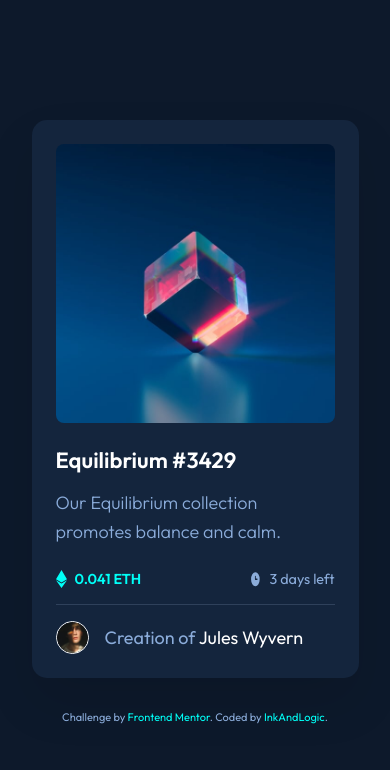
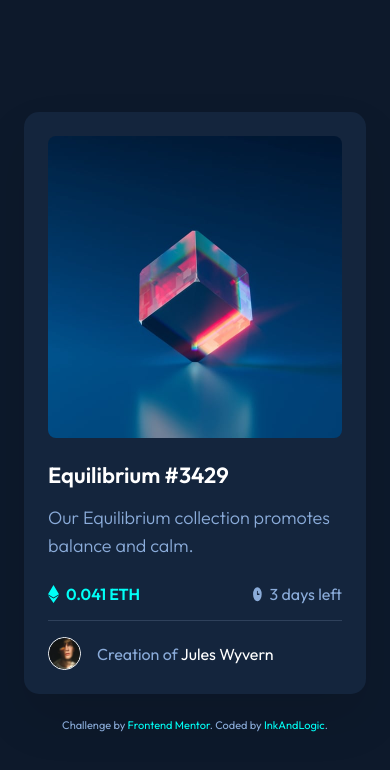
Before and after one commit to InkAndLogic/NFT-preview-card-component, a plain HTML site: page index.html in a window 390 px wide. Drawn offline with Linux system fonts and the light colour scheme.

Commit message:
PIXEL PERFECT: Match design screenshot exactly
🎯 Precise Measurements Applied:
- Card: 350px width (desktop) / 327px (mobile)
- Image: 302px height with proper object-fit
- Padding: 24px consistent throughout
- Typography: 22px title, 18px description, 16px stats

🔧 Exact Spacing:
- Image margin-bottom: 24px
- Title margin-bottom: 16px
- Description margin-bottom: 24px
- Stats margin-bottom: 16px
- Divider margin: 16px vertical
- Creator gap: 16px
- Icon gaps: 7px

✨ Perfect Typography:
- Title: 22px, font-weight 600, line-height 1.2
- Description: 18px, font-weight 300, line-height 1.55
- Stats: 16px with proper font weights
- Creator: 16px with zero margin

🎨 Enhanced Details:
- Proper image height instead of aspect-ratio
- Precise icon sizing and alignment
- Perfect color implementation
- Responsive breakpoints optimized

```diff
--- a/style.css
+++ b/style.css
@@ -37,7 +37,8 @@ body {
   flex-direction: column;
   align-items: center;
   justify-content: center;
-  padding: 1rem;
+  padding: 1.5rem;
+  margin: 0;
 }
 
 /* Main Container */
@@ -45,29 +46,29 @@ main {
   width: 100%;
   display: flex;
   justify-content: center;
+  align-items: center;
 }
 
 /* Card Styles */
 .card {
   background-color: var(--blue-900);
   border-radius: 15px;
-  padding: 1.5rem;
+  padding: 24px;
   box-shadow: 0 25px 50px rgba(0, 0, 0, 0.1);
-  max-width: 327px;
-  width: 100%;
+  width: 350px;
+  max-width: 350px;
 }
 
 /* Card Image Container */
 .card-image {
   position: relative;
-  margin-bottom: 1.5rem;
+  margin-bottom: 24px;
   cursor: pointer;
 }
 
 .card-image img {
   width: 100%;
-  height: auto;
-  aspect-ratio: 1 / 1;
+  height: 302px;
   object-fit: cover;
   border-radius: 8px;
   display: block;
@@ -104,10 +105,10 @@ main {
 
 /* Card Title */
 .card-title {
-  font-size: 1.375rem;
+  font-size: 22px;
   font-weight: var(--font-weight-semibold);
   color: var(--white);
-  margin-bottom: 1rem;
+  margin-bottom: 16px;
   cursor: pointer;
   transition: color 0.3s ease;
   line-height: 1.2;
@@ -123,8 +124,9 @@ main {
 .card-description {
   color: var(--blue-500);
   font-weight: var(--font-weight-light);
-  line-height: 1.6;
-  margin-bottom: 1.5rem;
+  line-height: 1.55;
+  margin-bottom: 24px;
+  font-size: 18px;
 }
 
 /* Card Stats (Price and Time) */
@@ -132,15 +134,15 @@ main {
   display: flex;
   justify-content: space-between;
   align-items: center;
-  margin-bottom: 1rem;
+  margin-bottom: 16px;
 }
 
 .price,
 .time-left {
   display: flex;
   align-items: center;
-  gap: 0.5rem;
-  font-size: 0.9rem;
+  gap: 7px;
+  font-size: 16px;
 }
 
 .price img,
@@ -165,15 +167,14 @@ main {
   border: none;
   height: 1px;
   background-color: var(--blue-800);
-  margin-bottom: 1rem;
-  margin-top: 0.5rem;
+  margin: 16px 0;
 }
 
 /* Creator Section */
 .creator {
   display: flex;
   align-items: center;
-  gap: 1rem;
+  gap: 16px;
 }
 
 .avatar {
@@ -187,6 +188,8 @@ main {
 .creator p {
   color: var(--blue-500);
   font-weight: var(--font-weight-normal);
+  font-size: 16px;
+  margin: 0;
 }
 
 .creator-name {
@@ -205,7 +208,7 @@ main {
 .attribution {
   font-size: 11px;
   text-align: center;
-  margin-top: 2rem;
+  margin-top: 24px;
   color: var(--blue-500);
 }
 
@@ -221,17 +224,19 @@ main {
 /* Responsive Design */
 @media (max-width: 375px) {
   body {
-    padding: 1rem;
+    padding: 24px;
   }
 
   .card {
+    width: 327px;
     max-width: 327px;
-    padding: 1.25rem;
+    padding: 24px;
   }
 }
 
 @media (min-width: 376px) {
-  main {
-    max-width: 327px;
+  .card {
+    width: 350px;
+    max-width: 350px;
   }
 }
```
